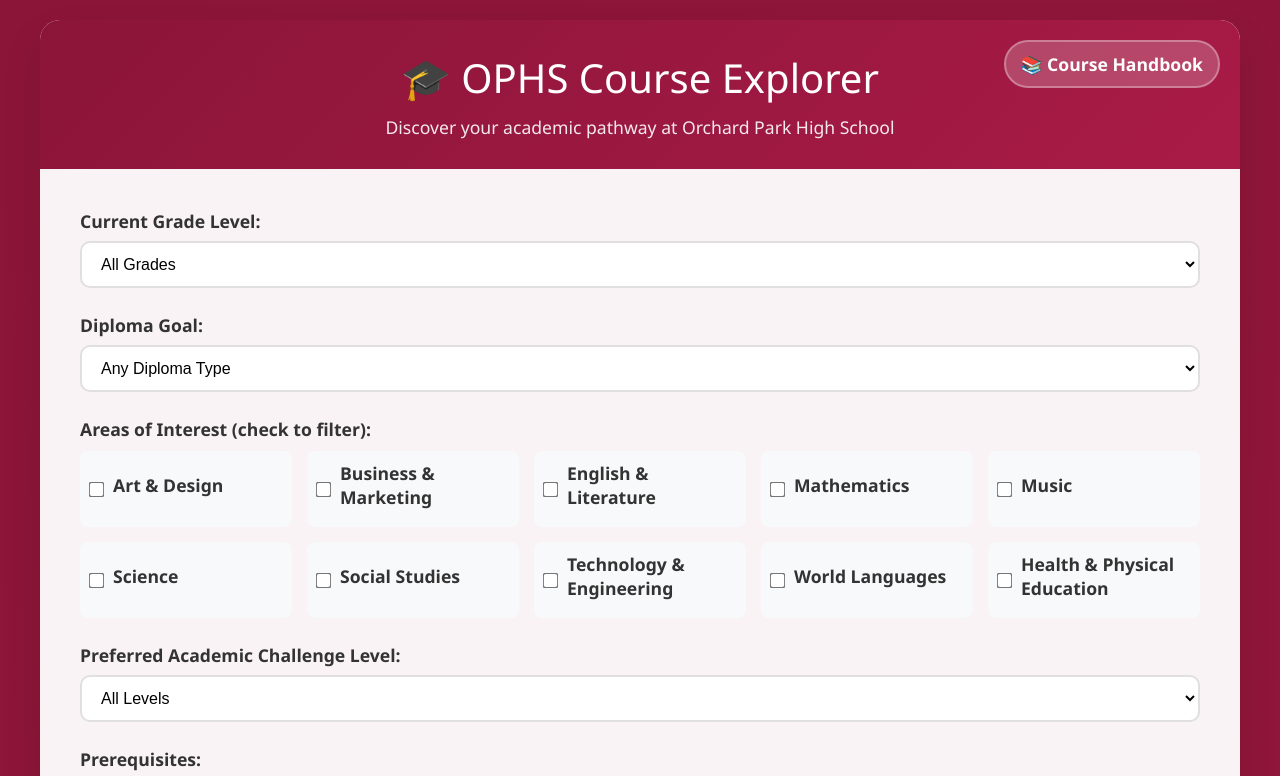
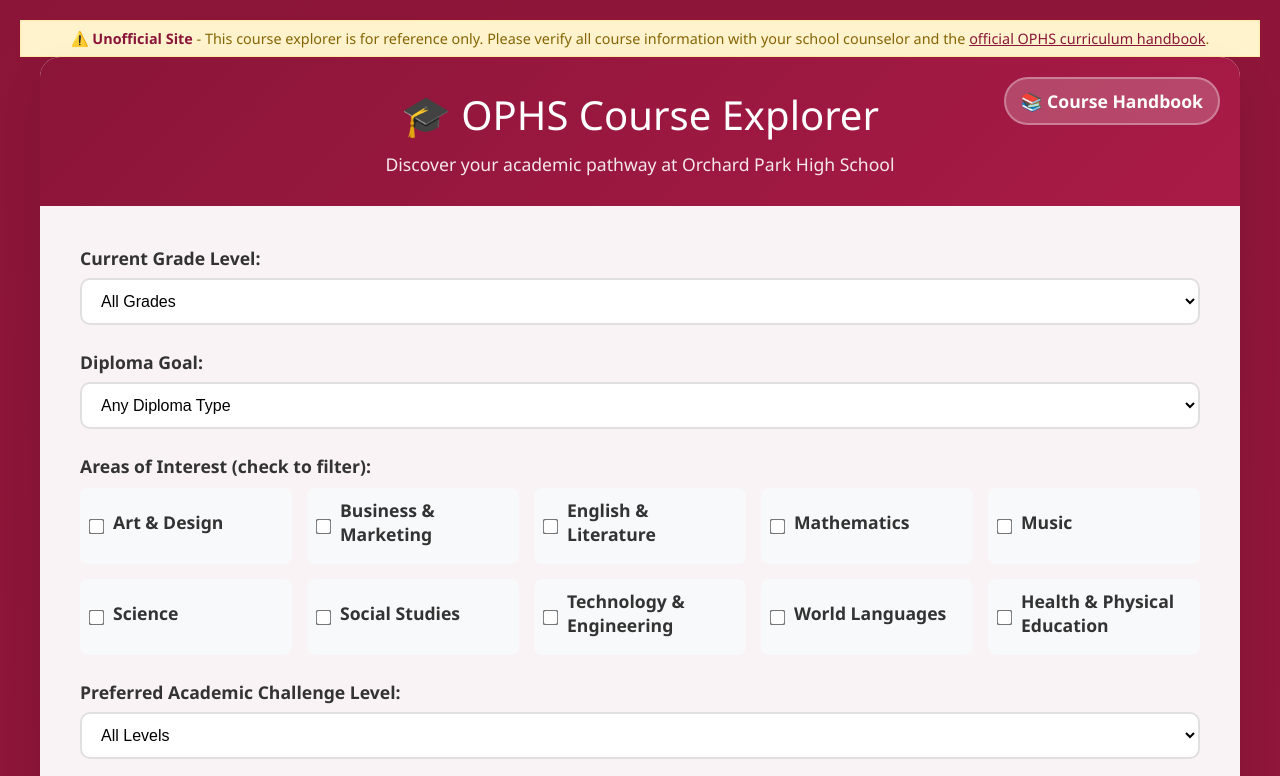
Before and after one commit to program247365/ophs-explore, a plain HTML site: page index.html in a window 1280 px wide. Shown: the top 776 px of the page. Drawn offline with Linux system fonts and the light colour scheme.

Commit message:
feat: disclaimer added

```diff
--- a/index.html
+++ b/index.html
@@ -258,6 +258,21 @@
             transform: translateY(-2px);
         }
 
+        .disclaimer {
+            background: #fff3cd;
+            border: 1px solid #ffeaa7;
+            color: #856404;
+            padding: 8px 15px;
+            text-align: center;
+            font-size: 0.9em;
+            border-radius: 0;
+            margin: 0;
+        }
+
+        .disclaimer strong {
+            color: #8B1538;
+        }
+
         @media (max-width: 768px) {
             .container {
                 margin: 10px;
@@ -286,10 +301,18 @@
                 flex-direction: column;
                 text-align: center;
             }
+
+            .disclaimer {
+                font-size: 0.8em;
+                padding: 6px 10px;
+            }
         }
     </style>
 </head>
 <body>
+    <div class="disclaimer">
+        ⚠️ <strong>Unofficial Site</strong> - This course explorer is for reference only. Please verify all course information with your school counselor and the <a href="https://ophs.opschools.org/school-counseling/curriculum-handbook-ophs" target="_blank" rel="noopener noreferrer" style="color: #8B1538; text-decoration: underline;">official OPHS curriculum handbook</a>.
+    </div>
     <div class="container">
         <div class="header">
             <a href="https://ophs.opschools.org/school-counseling/curriculum-handbook-ophs" class="handbook-link" target="_blank" rel="noopener noreferrer" title="View Official OPHS Curriculum Handbook">
```
